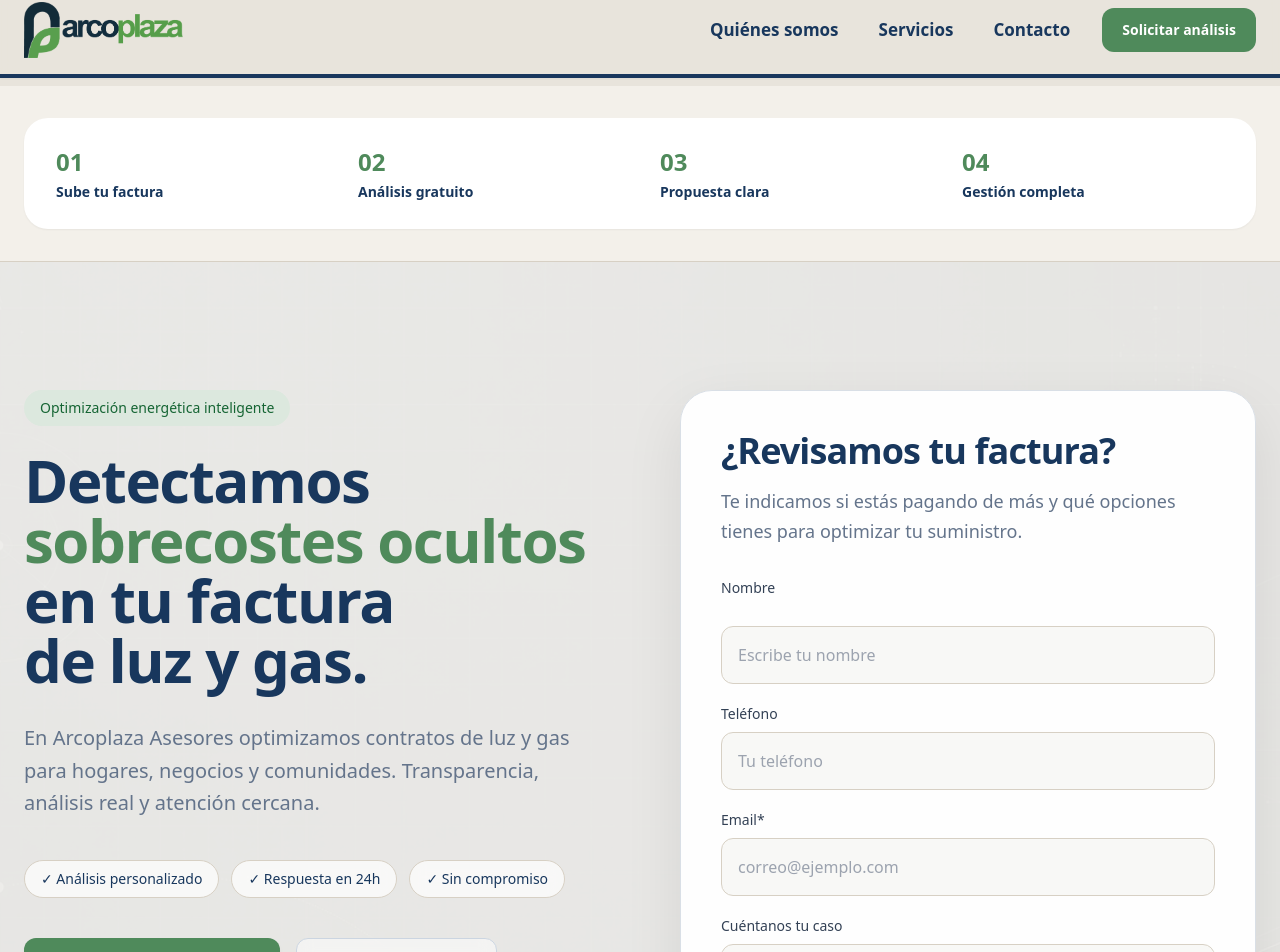
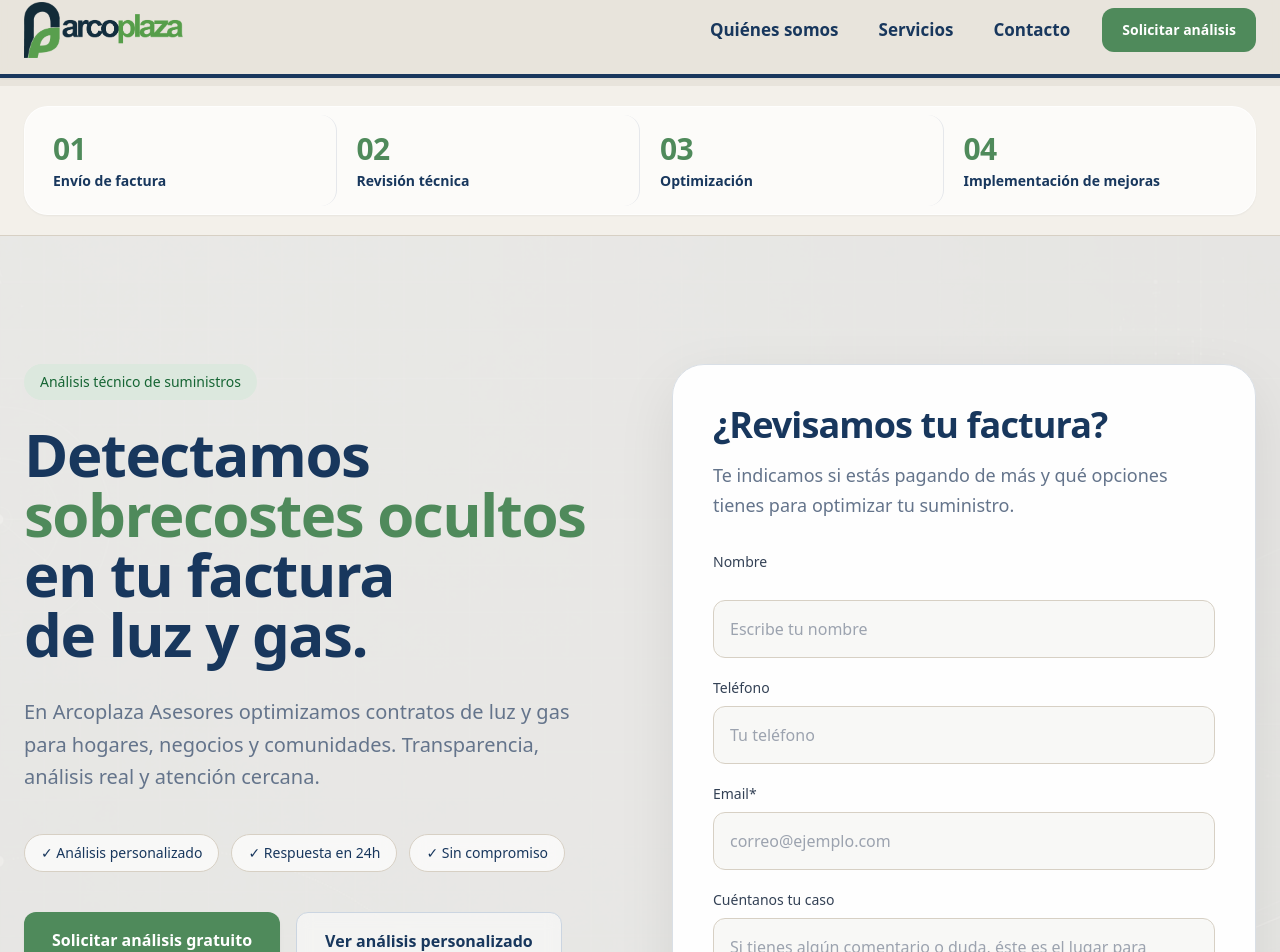
Before and after one commit to albatrosh-jpeg/arcoplaza-web, a React (Vite) app: page / in a window 1280 px wide. Shown: the part 14-966 px from the top of the page. Built offline with nearby package versions, Linux system fonts and the light colour scheme.

Commit message:
Unify all CTAs to lead form funnel

```diff
--- a/src/App.jsx
+++ b/src/App.jsx
@@ -259,23 +259,25 @@ const services = [
 </header>
 <section className="bg-[#f3f0ea] border-b border-[#d7d0c4]">
 
-  <div className="max-w-7xl mx-auto px-6 py-8 mt-2">
+  <div className="max-w-7xl mx-auto px-6 py-5 mt-2">
 
-    <div className="grid grid-cols-2 lg:grid-cols-4 bg-white rounded-3xl p-3 shadow-sm">
+    <div className="grid grid-cols-2 lg:grid-cols-4 bg-white/70 backdrop-blur-sm border border-white/70 rounded-3xl p-2 shadow-sm">
 
       {[
-        'Sube tu factura',
-        'Análisis gratuito',
-        'Propuesta clara',
-        'Gestión completa'
+        'Envío de factura' ,
+        'Revisión técnica',
+        'Optimización',
+        'Implementación de mejoras'
       ].map((step, index) => (
 
         <div
           key={step}
-          className="group rounded-2xl px-5 py-4 hover:bg-[#f6f6f3] transition-all duration-300"
+          className={`group rounded-2xl px-5 py-4 hover:bg-[#f6f6f3] transition-all duration-300 ${
+  index !== 3 ? 'lg:border-r border-[#e5e7eb]' : ''
+}`}
         >
 
-          <div className="text-corporateGreen text-2xl font-black mb-1">
+          <div className="text-corporateGreen text-3xl tracking-tight font-black mb-1">
             0{index + 1}
           </div>
 
@@ -306,10 +308,10 @@ const services = [
   }}
 />
 
-  <div className="relative max-w-7xl mx-auto px-6 py-24 lg:py-32 grid lg:grid-cols-2 gap-20 items-start">
+  <div className="relative max-w-7xl mx-auto px-6 py-24 lg:py-32 grid lg:grid-cols-2 gap-16 items-start">
           <div>
             <div className="inline-flex items-center gap-2 bg-corporateGreen-light text-green-800 px-4 py-2 rounded-full text-sm font-medium mb-6">
-              Optimización energética inteligente
+              Análisis técnico de suministros
             </div>
 
 <h1 className="text-5xl lg:text-6xl font-black text-corporate leading-[0.92] mb-8 tracking-tight">
@@ -346,12 +348,12 @@ const services = [
     Solicitar análisis gratuito
   </a>
 
-  <a
-    href="https://wa.me/34669633694"
-    className="border border-slate-300 hover:border-slate-500 bg-white/50 backdrop-blur transition-colors px-7 py-4 rounded-xl font-semibold text-center"
-  >
-    WhatsApp directo
-  </a>
+<a
+  href="#formulario"
+  className="border border-slate-300 hover:border-slate-500 bg-white/50 backdrop-blur transition-colors px-7 py-4 rounded-xl font-semibold text-center"
+>
+  Ver análisis personalizado
+</a>
 
 </div>
 
@@ -445,7 +447,7 @@ Adjunta tu factura (opcional)
 </label>
 <label className="block">
 
-  <div className="bg-[#f8f8f6] border border-[#e7e4dd] hover:border-corporateGreen transition-colors rounded-2xl p-6 text-center cursor-pointer">
+  <div className="bg-[#f8f8f6] border border-[#e7e4dd] hover:border-corporateGreen hover:bg-white transition-colors rounded-2xl p-6 text-center cursor-pointer">
 
 <Upload className="w-8 h-8 mx-auto mb-3 text-corporateGreen" />
 
@@ -457,7 +459,7 @@ Adjunta tu factura (opcional)
       PDF, JPG o PNG · Máx. 10MB
     </div>
     {fileName && (
-  <div className="mt-3 text-sm text-green-700 font-semibold">
+  <div className="mt-3 text-sm text-corporate font-semibold">
     ✓ Factura adjuntada: {fileName}
   </div>
 )}
@@ -499,7 +501,7 @@ Adjunta tu factura (opcional)
 
 </button>
 {success && (
-  <div className="text-green-700 text-sm font-medium">
+  <div className="text-corporate text-sm font-medium">
     Solicitud enviada correctamente.
   </div>
 )}
@@ -580,8 +582,8 @@ Adjunta tu factura (opcional)
               key={item.title}
               className="group bg-[#f8f6f1] border border-[#d7d0c4] hover:border-green-400 transition-all rounded-3xl p-8 shadow-sm hover:shadow-md   duration-300"
             >
-              <div className="w-14 h-14 rounded-xl bg-gradient-to-br from-[#dcefd4] to-white border border-[#bfd8b4] mb-6 shadow-sm transition-transform duration-300 flex items-center justify-center">
-              <item.icon className="w-7 h-7 text-green-700" strokeWidth={2.2} />
+              <div className="w-14 h-14 rounded-xl bg-[#eef2f5] border border-[#bfd8b4] mb-6 shadow-sm duration-300 flex items-center justify-center">
+              <item.icon className="w-6 h-6 text-corporate" strokeWidth={2.2} />
              </div>
 
               <h3 className="text-xl font-bold text-corporate mb-4">{item.title}</h3>
@@ -610,7 +612,7 @@ Adjunta tu factura (opcional)
 
           <div className="grid sm:grid-cols-2 gap-6">
             <div className="bg-white/10 backdrop-blur rounded-3xl p-8 border border-white/10">
-              <div className="w-14 h-14 rounded-xl bg-white/10 flex items-center justify-center mb-5">   <Zap className="w-7 h-7 text-white" strokeWidth={2.2} /> </div>
+              <div className="w-14 h-14 rounded-xl bg-white/10 flex items-center justify-center mb-5">   <Zap className="w-6 h-6 text-white" strokeWidth={2.2} /> </div>
               <div className="text-2xl font-bold mb-3">Electricidad</div>
               <p className="text-green-50 leading-relaxed">
                 Ajuste de potencia y tarifas adaptadas al uso real.
@@ -618,7 +620,7 @@ Adjunta tu factura (opcional)
             </div>
 
             <div className="bg-white/10 backdrop-blur rounded-3xl p-8 border border-white/10">
-              <div className="w-14 h-14 rounded-xl bg-white/10 flex items-center justify-center mb-5">   <Flame className="w-7 h-7 text-white" strokeWidth={2.2} /> </div>
+              <div className="w-14 h-14 rounded-xl bg-white/10 flex items-center justify-center mb-5">   <Flame className="w-6 h-6 text-white" strokeWidth={2.2} /> </div>
               <div className="text-2xl font-bold mb-3">Gas</div>
               <p className="text-green-50 leading-relaxed">
                 Revisión de costes y optimización de suministro.
@@ -667,11 +669,11 @@ Adjunta tu factura (opcional)
       </div>
 
       <h2 className="text-4xl lg:text-5xl font-black leading-tight mb-6">
-        Hablemos de tu factura.
+        Hablemos.
       </h2>
 
       <p className="text-slate-300 text-lg leading-relaxed max-w-xl">
-        Revisamos tu situación sin compromiso y te explicamos de forma clara dónde puedes optimizar costes.
+        Revisamos la situación de tus suministros sin compromiso y te explicamos de forma clara dónde puedes optimizar costes.
       </p>
     </div>
 
```
